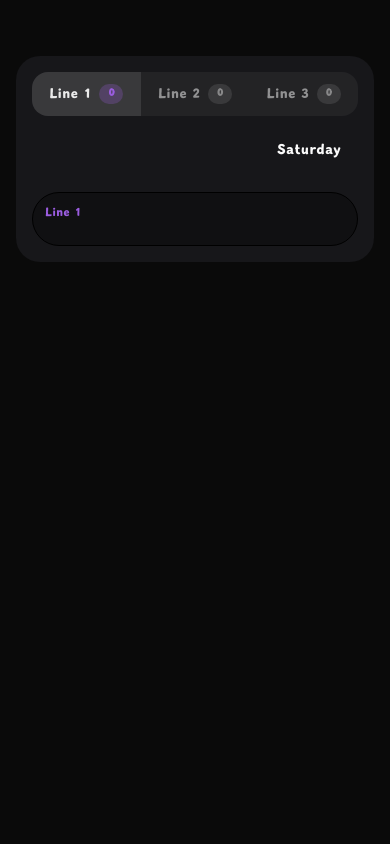
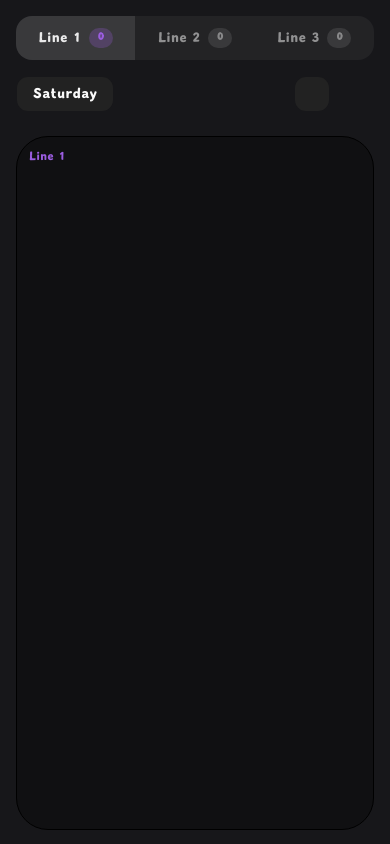
Before and after one commit to TahaNabavi/taskodo, a Next.js app: page / in a window 390 px wide. Built offline with nearby package versions, Linux system fonts and the light colour scheme; some icons are missing.

Commit message:
chore: fix minor issues (v1.1.1)

```diff
--- a/package.json
+++ b/package.json
@@ -1,6 +1,6 @@
 {
   "name": "taskodo",
-  "version": "1.1.0",
+  "version": "1.1.1",
   "private": true,
   "scripts": {
     "dev": "next dev",
--- a/src/components/ui/button.tsx
+++ b/src/components/ui/button.tsx
@@ -10,13 +10,13 @@ const buttonVariants = cva(
       variant: {
         default: "bg-primary! text-primary-foreground hover:bg-primary/80",
         outline:
-          "border-border bg-background hover:bg-muted dark:hover:text-white dark:bg-neutral-800/30 dark:border-neutral-200 dark:hover:bg-neutral-800/50 aria-expanded:bg-muted aria-expanded:text-foreground shadow-xs",
+          "border-border! bg-background hover:bg-muted! dark:hover:text-white aria-expanded:bg-muted aria-expanded:text-foreground shadow-xs",
         secondary:
-          "bg-secondary text-secondary-foreground hover:bg-secondary/80 aria-expanded:bg-secondary aria-expanded:text-secondary-foreground",
+          "bg-secondary! text-secondary-foreground hover:bg-secondary/80! aria-expanded:bg-secondary aria-expanded:text-secondary-foreground",
         ghost:
-          "hover:bg-muted hover:text-foreground dark:hover:bg-muted/50 aria-expanded:bg-muted aria-expanded:text-foreground",
+          "hover:bg-muted! hover:text-foreground dark:hover:bg-muted/50! aria-expanded:bg-muted aria-expanded:text-foreground",
         destructive:
-          "bg-destructive/10 hover:bg-destructive/20 focus-visible:ring-destructive/20 dark:focus-visible:ring-destructive/40 dark:bg-destructive/20 text-destructive focus-visible:border-destructive/40 dark:hover:bg-destructive/30",
+          "bg-destructive/10! hover:bg-destructive/20! focus-visible:ring-destructive/20 dark:focus-visible:ring-destructive/40 dark:bg-destructive/20 text-destructive focus-visible:border-destructive/40 dark:hover:bg-destructive/30",
         link: "text-primary underline-offset-4 hover:underline",
       },
       size: {
@@ -49,7 +49,7 @@ function Button({
   return (
     <ButtonPrimitive
       data-slot="button"
-      className={cn(buttonVariants({ variant, size, className }), "bg-neutral")}
+      className={cn(buttonVariants({ variant, size, className }))}
       {...props}
     />
   );
--- a/src/components/ui/live-button/index.tsx
+++ b/src/components/ui/live-button/index.tsx
@@ -167,7 +167,7 @@ export function LiveButton({
         "group relative flex items-center justify-center gap-3 overflow-hidden rounded-lg border border-gray-300 bg-white px-6",
         disableMotion
           ? "transition-none"
-          : "transition-all duration-500 ease-out hover:border-gray-400 hover:shadow-lg hover:shadow-black/20 hover:scale-105",
+          : "transition-all duration-500 ease-out hover:border-gray-400 hover:shadow-lg hover:shadow-black/20 xl:hover:scale-105 hover:scale-[101%]",
         "before:absolute before:inset-0 before:-translate-x-full before:bg-linear-to-r before:from-transparent before:via-black/5 before:to-transparent",
         disableMotion
           ? "before:transition-none"
@@ -188,7 +188,7 @@ export function LiveButton({
     >
       <div className="absolute inset-0 rounded-lg bg-linear-to-r from-cyan-200/0 via-cyan-200/10 to-cyan-200/0 opacity-0 transition-opacity duration-500 group-hover:opacity-100 dark:from-cyan-200/0 dark:via-cyan-200/10 dark:to-cyan-200/0" />
 
-      <span className="relative w-full z-10 text-sm font-medium tracking-wide whitespace-nowrap text-black transition-all duration-300 group-hover:text-cyan-600 dark:text-white dark:group-hover:text-cyan-50 p-4">
+      <span className="relative flex flex-col justify-center w-full z-10 text-sm font-medium tracking-wide whitespace-nowrap text-black transition-all duration-300 group-hover:text-cyan-600 dark:text-white dark:group-hover:text-cyan-50 p-4">
         {children}
       </span>
 
--- a/src/features/tasks-board/components/create-task-tab.tsx
+++ b/src/features/tasks-board/components/create-task-tab.tsx
@@ -41,7 +41,12 @@ import {
 import { useTasksStore } from "../stores/task.store";
 import type { Tag, Task } from "../types";
 import { Separator } from "@/src/components/ui/separator";
-import { COLOR_SWATCH_CLASS, DAYS_ORDER, TASK_COLORS } from "../constants";
+import {
+  COLOR_SWATCH_CLASS,
+  DAYS_ORDER,
+  MAIN_DIV_HEIGHT_CLASS,
+  TASK_COLORS,
+} from "../constants";
 import { taskSchema, TaskSchemaType } from "../validations/tasl.chema";
 
 type Line = 1 | 2 | 3;
@@ -126,7 +131,12 @@ export function CreateTaskTab() {
     <div className="w-full">
       <Form {...form}>
         <form onSubmit={form.handleSubmit(onSubmit)}>
-          <Card className="w-full rounded-2xl bg-black/20 border-black h-[calc(100vh-290px)]! overflow-y-scroll">
+          <Card
+            className={cn(
+              "w-full rounded-2xl bg-black/20 border-black overflow-y-scroll",
+              MAIN_DIV_HEIGHT_CLASS,
+            )}
+          >
             <CardHeader className="">
               <CardTitle className="text-white/80 text-2xl">
                 Create Task
--- a/src/features/tasks-board/components/line-column.tsx
+++ b/src/features/tasks-board/components/line-column.tsx
@@ -10,6 +10,7 @@ import { AnimatePresence, motion } from "motion/react";
 import { cn } from "@/src/lib/utils";
 import type { Task } from "../types";
 import { TaskCard } from "./task-card";
+import { MAIN_DIV_HEIGHT_CLASS } from "../constants";
 
 export type Line = 1 | 2 | 3;
 
@@ -28,9 +29,9 @@ export function LineColumn({ line, title, tasks, dateKey }: Props) {
       ref={setNodeRef}
       className={cn(
         "w-full flex flex-col rounded-4xl squircle bg-black/30 p-3",
-        "h-auto overflow-visible",
         "border border-black dark:border-white/5",
-        "xl:flex-1 xl:h-[calc(100vh-290px)] xl:overflow-y-scroll",
+        "xl:flex-1  overflow-y-scroll",
+        MAIN_DIV_HEIGHT_CLASS,
       )}
     >
       <div className="mb-3 text-xs font-extralight text-primary">{title}</div>
--- a/src/features/tasks-board/components/manage-tasks-dialog.tsx
+++ b/src/features/tasks-board/components/manage-tasks-dialog.tsx
@@ -515,7 +515,7 @@ export function ManageTasksDialog({ trigger }: { trigger: ReactNode }) {
                       </div>
                     </div>
 
-                    <div className="flex items-center gap-2 shrink-0 opacity-0 group-hover/btn:opacity-100 transition-all">
+                    <div className="flex items-center gap-2 shrink-0 xl:opacity-0 group-hover/btn:opacity-100 transition-all">
                       {/* Delete */}
                       <ConfirmDeleteDialog task={task}>
                         <Button
--- a/src/features/tasks-board/components/widget-bar.tsx
+++ b/src/features/tasks-board/components/widget-bar.tsx
@@ -30,10 +30,32 @@ export function MobileWidgetBar({
   dayStats,
   openCreate,
 }: Props) {
-  const dayTitle = TAB_CONTENT[activeDayIndex]?.title ?? "day";
+  const dayTitle =
+    activeDayIndex === -1
+      ? "Create Task"
+      : (TAB_CONTENT[activeDayIndex]?.title ?? "unknown");
 
   return (
     <div className="w-full flex items-center justify-between gap-2">
+      {/* day picker dialog */}
+      <MobileDayPickerDialog
+        activeDayIndex={activeDayIndex}
+        setActiveDayIndex={setActiveDayIndex}
+        stats={dayStats}
+        weekOffset={weekOffset}
+        setWeekOffset={setWeekOffset}
+        weekStart={weekStart}
+        weekEnd={weekEnd}
+        trigger={
+          <Button
+            variant="secondary"
+            className="rounded-xl capitalize px-4 bg-secondary!"
+          >
+            {dayTitle}
+          </Button>
+        }
+      />
+
       {/* left widgets */}
       <div className="flex items-center gap-2">
         <Button
@@ -55,22 +77,6 @@ export function MobileWidgetBar({
           }
         />
       </div>
-
-      {/* day picker dialog */}
-      <MobileDayPickerDialog
-        activeDayIndex={activeDayIndex}
-        setActiveDayIndex={setActiveDayIndex}
-        stats={dayStats}
-        weekOffset={weekOffset}
-        setWeekOffset={setWeekOffset}
-        weekStart={weekStart}
-        weekEnd={weekEnd}
-        trigger={
-          <Button variant="secondary" className="rounded-xl capitalize px-4">
-            {dayTitle}
-          </Button>
-        }
-      />
     </div>
   );
 }
--- a/src/features/tasks-board/constants.ts
+++ b/src/features/tasks-board/constants.ts
@@ -1,4 +1,7 @@
 import type { WeekDays } from "@/src/types/common";
+
+export const MAIN_DIV_HEIGHT_CLASS =
+  "h-[calc(100vh-150px)] md:h-[calc(100vh-195px)] lg:h-[calc(100vh-275px)] xl:h-[calc(100vh-290px)]";
 
 export const TAB_CONTENT = [
   { title: "sunday" },
--- a/src/features/tasks-board/index.tsx
+++ b/src/features/tasks-board/index.tsx
@@ -81,10 +81,10 @@ export function TasksBoardFeature() {
   }, [mobileDayTasks]);
 
   return (
-    <div className="relative w-dvw h-dvh flex justify-center p-4 xl:p-8 font-calendas xl:text-base text-xs sm:text-sm">
+    <div className="relative w-dvw h-dvh flex justify-center p-0 md:p-4 lg:p-6 xl:p-8 font-calendas xl:text-base text-xs sm:text-sm">
       <GooeySvgFilter id="gooey-filter" strength={20} />
 
-      <div className="w-full xl:w-4/5 relative mt-10 xl:mt-16">
+      <div className="w-full xl:w-4/5 relative lg:mt-10 xl:mt-16">
         {/* -------------------------------------------
             DESKTOP LAYOUT
         -------------------------------------------- */}
@@ -126,7 +126,7 @@ export function TasksBoardFeature() {
             MOBILE LAYOUT
         -------------------------------------------- */}
         <div className="xl:hidden">
-          <div className="rounded-3xl bg-zinc-900/95 p-4 space-y-4">
+          <div className="md:rounded-3xl h-screen md:h-[calc(100vh-40px)] lg:h-[calc(100vh-124px)] bg-zinc-900/95 p-4 space-y-4">
             {/* 1) LINE HEADER */}
             <MobileLineTabs
               activeLine={mobileActiveLine}
@@ -140,7 +140,7 @@ export function TasksBoardFeature() {
               setWeekOffset={setWeekOffset}
               weekStart={weekStart}
               weekEnd={weekEnd}
-              activeDayIndex={activeTab === -1 ? viewIndex : activeTab}
+              activeDayIndex={activeTab}
               setActiveDayIndex={(i) => setActiveTab(i)}
               dayStats={dayStats}
               openCreate={() => setActiveTab(-1)}
```
Also changed, not shown: src/features/tasks-board/components/task-card.tsx (+5 -6 lines), src/features/tasks-board/stores/task.store.ts (+112 -1 lines).
